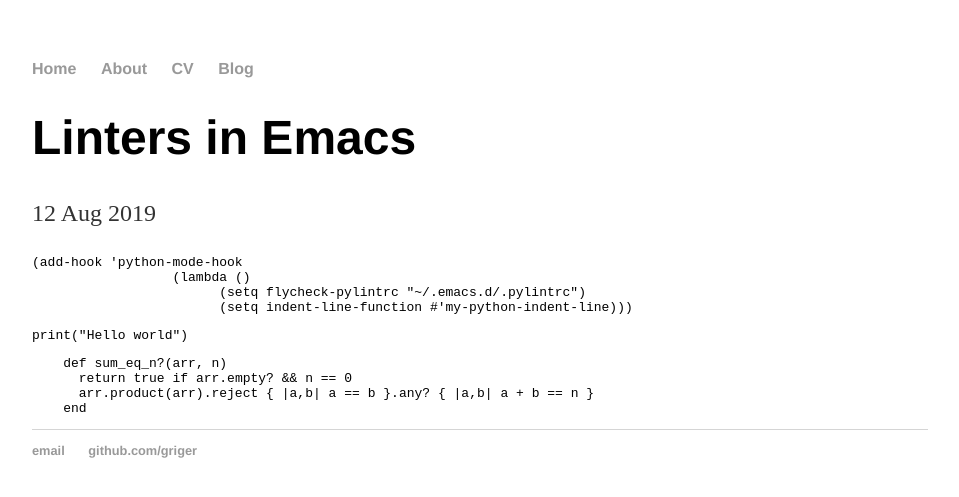
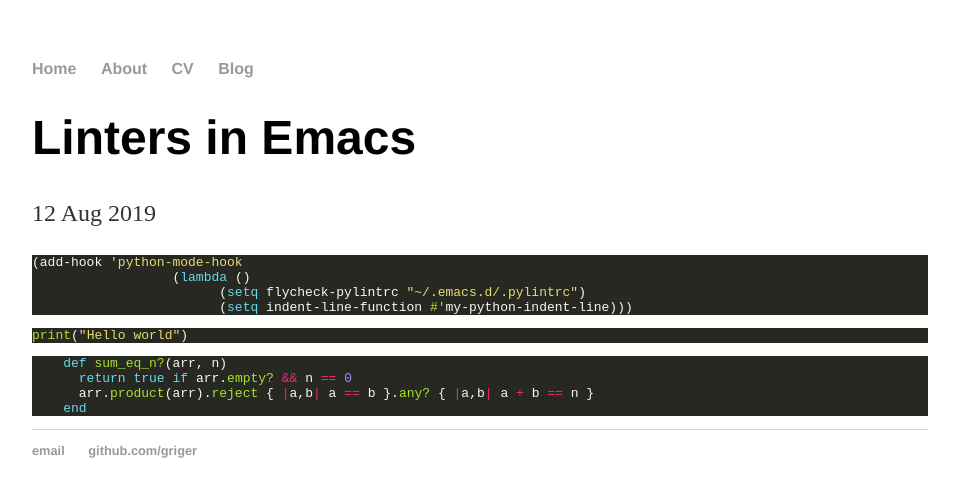
Before and after one commit to Griger/griger.github.io, a Jekyll site: the page built from _posts/2019-08-12-Linters-in-emacs-without-be-overwhelming.md, in a window 1280 px wide. Shown: the top 497 px of the page, without its empty margins (160-1119 px from the left). Built offline with Jekyll 4.4.1, drawn with Linux system fonts in a browser that asks for light colours.

Commit message:
Import Rougle Style sheet in main style sheet.

```diff
--- a/css/main.css
+++ b/css/main.css
@@ -1,3 +1,5 @@
+@import url(rouge.css);
+
 body {
     margin: 60px auto;
     width: 70%;
```
